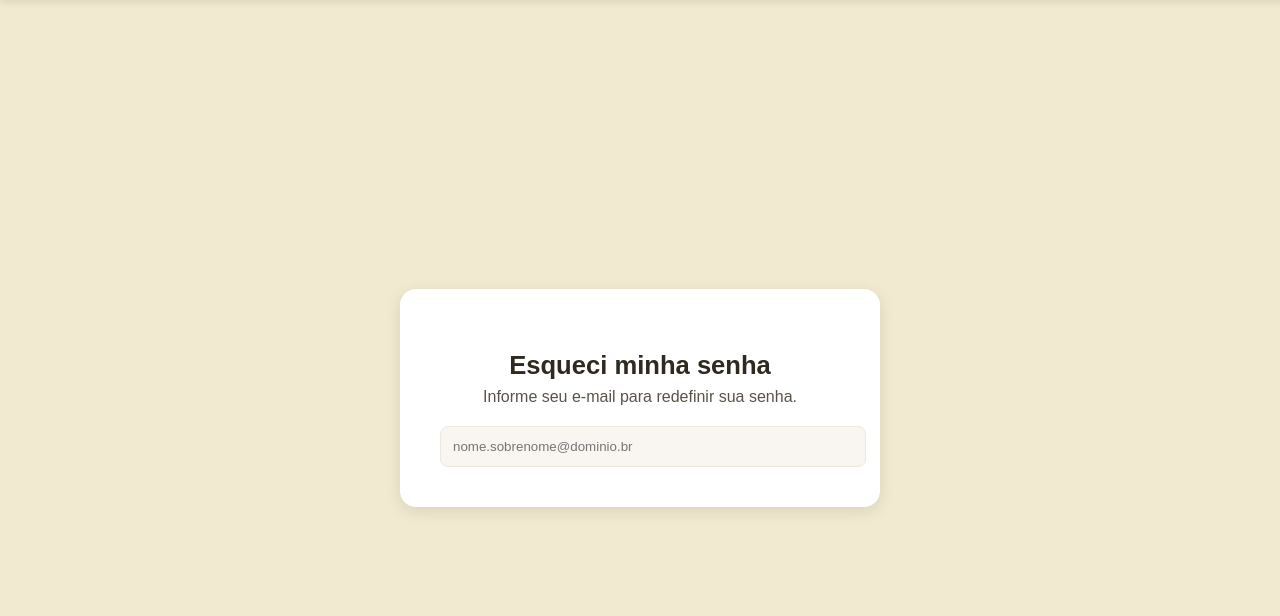
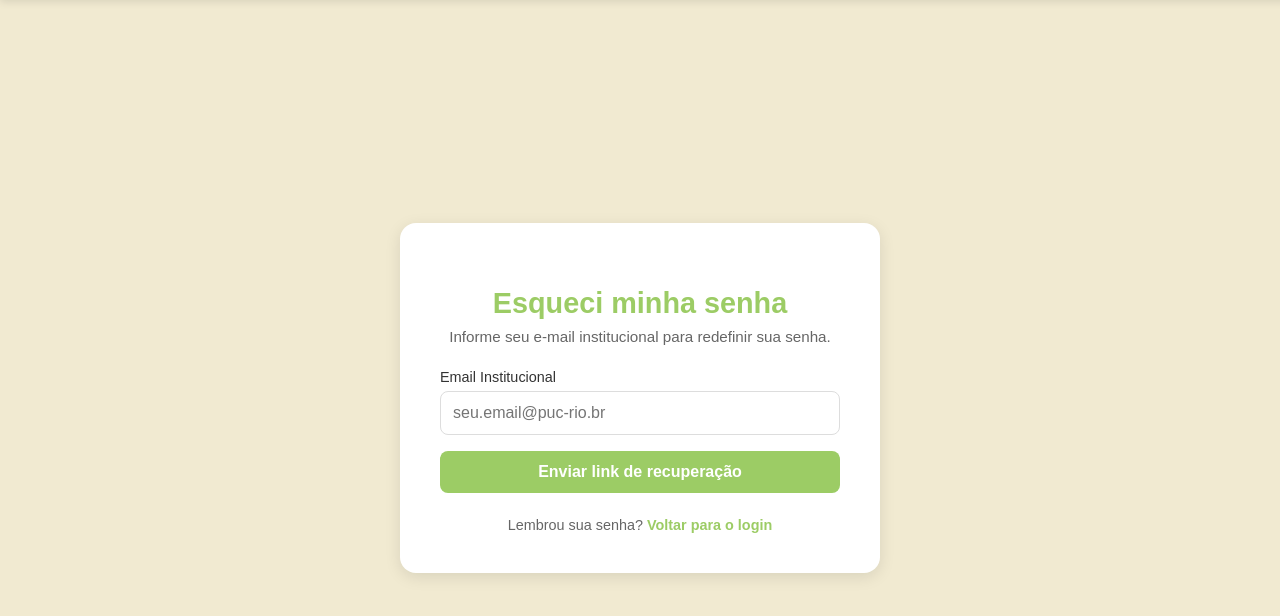
Before and after one commit to BergqvistRio/PUC-Eats, a Django app: page /puceats/esqueci-senha/ in a window 1280 px wide. Shown: the part 52-668 px from the top of the page. Run offline with Django 5.2, Linux system fonts and the light colour scheme.

Commit message:
Modificações de alguns aspectos estéticos da tela "Esqueci minha senha"

```diff
--- a/puceats/static/css/esqueci.css
+++ b/puceats/static/css/esqueci.css
@@ -37,28 +37,86 @@ body {
   margin-top: 100px;
 }
 
-h2 {
-  font-size: 1.6rem;
-  margin-bottom: 8px;
-  color: #2f2a1f;
+.form-box {
+  width: 100%;
 }
 
-p {
-  color: #5b5446;
-  font-size: 1rem;
-  margin: 0 0 20px;
+h2 {
+  font-size: 1.8rem;
+  margin-bottom: 8px;
+  color: #9CCC65;
 }
 
-.input {
+.subtitle {
+  color: #666;
+  font-size: 0.95rem;
+  margin: 0 0 24px;
+}
+
+form {
+  display: flex;
+  flex-direction: column;
+  gap: 16px;
+}
+
+.input-group {
+  text-align: left;
+}
+
+.input-group label {
+  display: block;
+  font-size: 0.9rem;
+  color: #333;
+  margin-bottom: 6px;
+  font-weight: 500;
+}
+
+.input-group input {
   width: 100%;
   padding: 12px;
-  border: 1.5px solid #efe9dc;
+  border: 1.5px solid #ddd;
   border-radius: 8px;
-  background-color: #f9f6f2;
-  color: #2f2a1f;
+  background-color: #fff;
+  color: #333;
+  font-size: 1rem;
+  box-sizing: border-box;
 }
 
-.input:disabled {
-  background-color: #f1ebe3;
-  color: #a8a193;
+.input-group input:focus {
+  outline: none;
+  border-color: #9CCC65;
 }
+
+.btn {
+  width: 100%;
+  padding: 12px;
+  background-color: #9CCC65;
+  color: white;
+  border: none;
+  border-radius: 8px;
+  font-size: 1rem;
+  font-weight: 600;
+  cursor: pointer;
+  transition: background-color 0.3s;
+}
+
+.btn:hover {
+  background-color: #8BC34A;
+}
+
+.login-link {
+  text-align: center;
+  font-size: 0.9rem;
+  color: #666;
+  margin: 8px 0 0;
+}
+
+.login-link a {
+  color: #9CCC65;
+  text-decoration: none;
+  font-weight: 600;
+}
+
+.login-link a:hover {
+  text-decoration: underline;
+}
--- a/puceats/templates/EsqueciMinhaSenha.html
+++ b/puceats/templates/EsqueciMinhaSenha.html
@@ -13,9 +13,23 @@
   </header>
 
   <div class="container">
-    <h2>Esqueci minha senha</h2>
-    <p>Informe seu e-mail para redefinir sua senha.</p>
-    <input class="input" type="email" placeholder="nome.sobrenome@dominio.br" enabled>
+    <div class="form-box">
+      <h2>Esqueci minha senha</h2>
+      <p class="subtitle">Informe seu e-mail institucional para redefinir sua senha.</p>
+
+      <form>
+        <div class="input-group">
+          <label for="email">Email Institucional</label>
+          <input type="email" id="email" placeholder="seu.email@puc-rio.br" required>
+        </div>
+
+        <button type="submit" class="btn">Enviar link de recuperação</button>
+
+        <p class="login-link">
+          Lembrou sua senha? <a href="{% url 'puceats:login' %}">Voltar para o login</a>
+        </p>
+      </form>
+    </div>
   </div>
 </body>
 </html>
```
